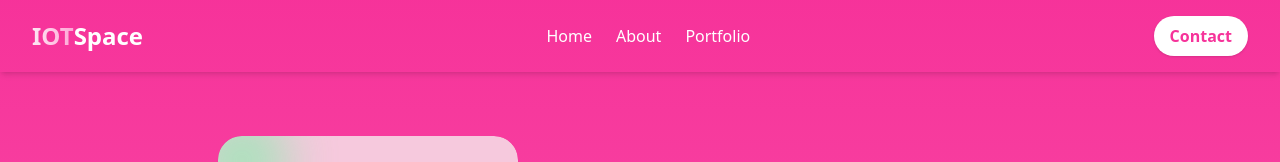
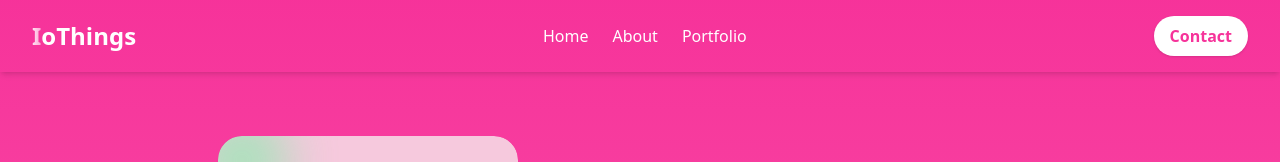
Before and after one commit to apinn-me/porto-saira, a Next.js app: page /about in a window 1280 px wide. Shown: the top 162 px of the page. Built offline with nearby package versions, Linux system fonts and the light colour scheme.

Commit message:
pesan commit baru

```diff
--- a/app/about/page.tsx
+++ b/app/about/page.tsx
@@ -19,7 +19,7 @@ export default function About() {
       {/* Navbar */}
       <header className="relative flex justify-between items-center px-4 sm:px-6 lg:px-8 py-4 shadow-md">
         <h1 className="text-2xl font-bold text-white">
-          <span className="bg-gradient-to-r from-pink-100 to-pink-300 text-transparent bg-clip-text">IOT</span>Space
+          <span className="bg-gradient-to-r from-pink-100 to-pink-300 text-transparent bg-clip-text">I</span>oThings
         </h1>
 
         <nav className="hidden md:flex gap-6 font-medium">
```
